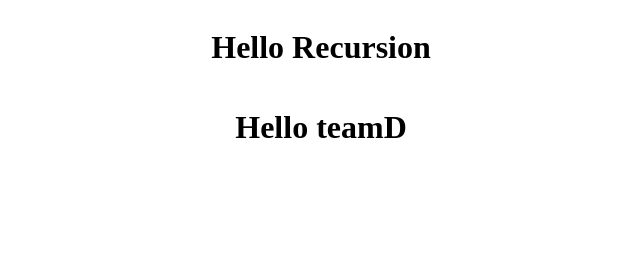
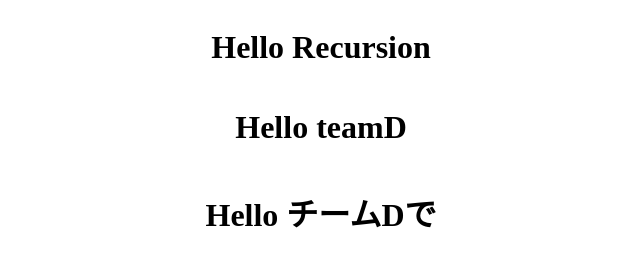
Before and after one commit to teamdev-d/task1, a plain HTML site: page index.html in a window 1280 px wide. Shown: the whole page, without its empty margins (319-959 px from the left). Drawn offline with Linux system fonts and the light colour scheme.

Commit message:
updated index.html

```diff
--- a/index.html
+++ b/index.html
@@ -11,6 +11,7 @@
     <div class="container">
         <h1>Hello Recursion</h1>
         <h1>Hello teamD</h1>
+        <h1>Hello チームDで</h1>
     </div>
 </body>
 </html>
```
